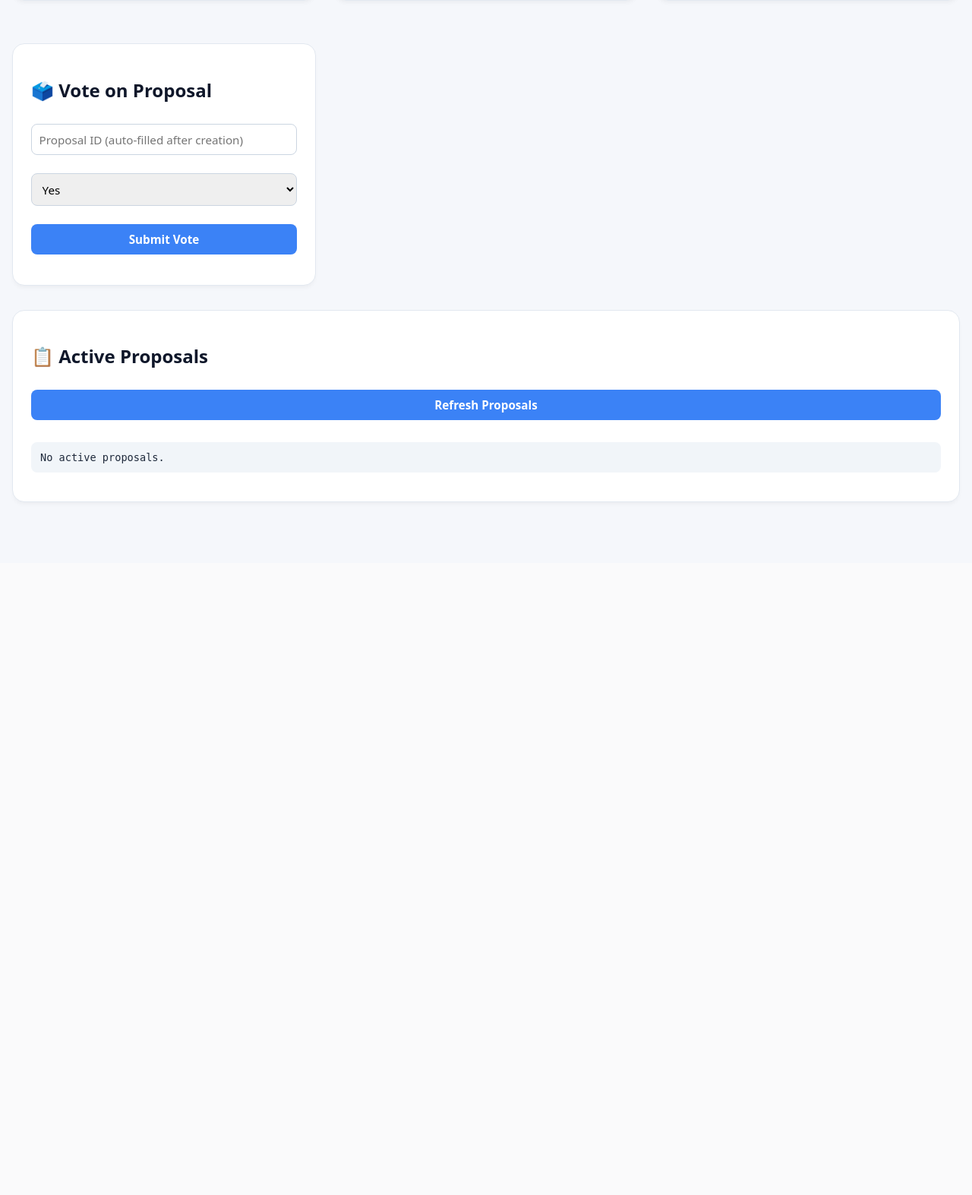
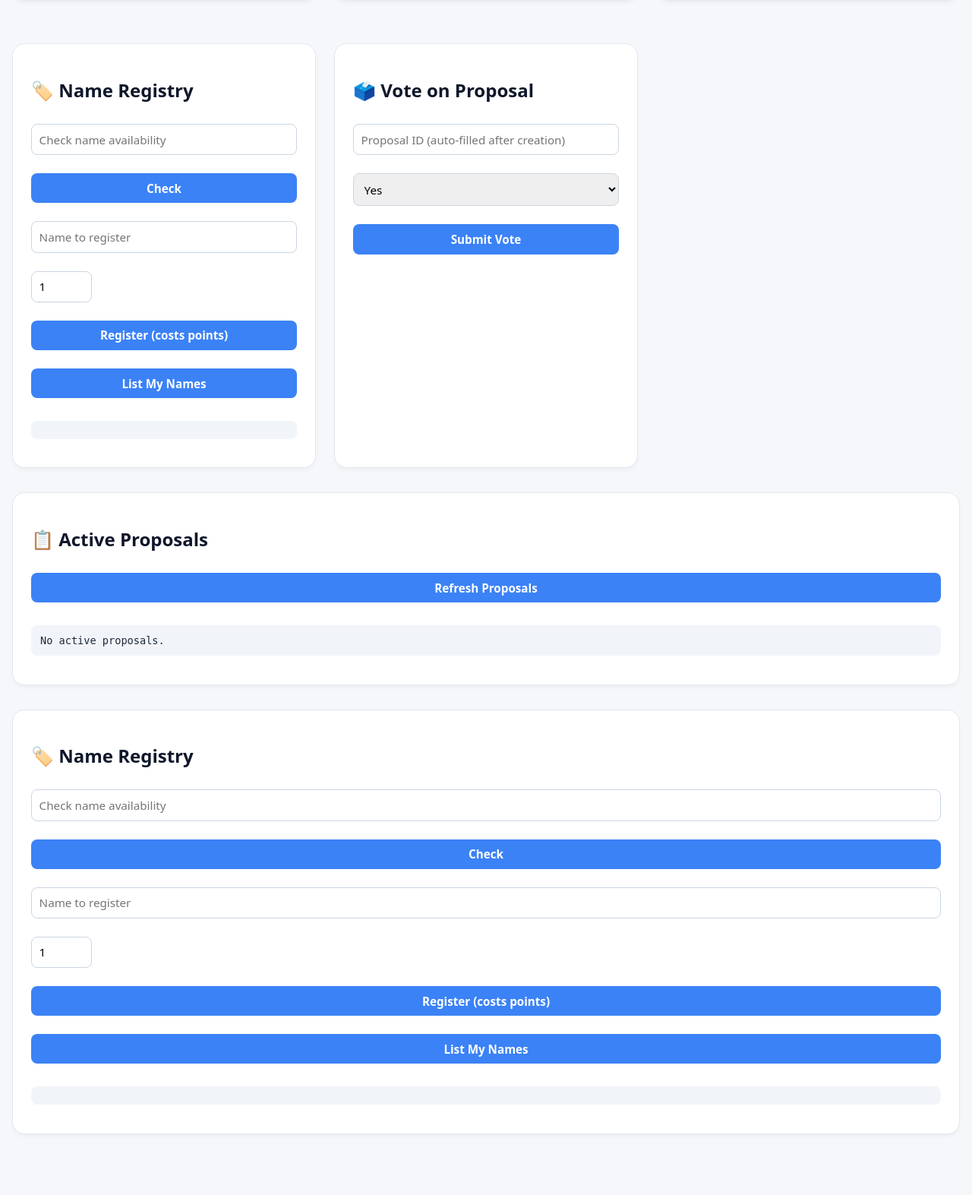
Before and after one commit to ondstreet/dstreet-points, a Flask app: page / in a window 1280 px wide. Shown: the part 773-2346 px from the top of the page at 76% size. Before the commit the page ends 1435 px from the top, so only its background shows below. Run offline with Flask 3, Linux system fonts and the light colour scheme; data comes from the database, SQL or seed files in the repository; data that the repository does not hold is empty.

Commit message:
Update points_dashboard.html

```diff
--- a/templates/points_dashboard.html
+++ b/templates/points_dashboard.html
@@ -122,6 +122,25 @@
         <div id="proposalResult"></div>
     </div>
 
+    <div class="card">
+        <h2>🏷️ Name Registry</h2>
+        <div>
+            <input type="text" id="checkName" placeholder="Check name availability">
+            <button onclick="checkName()">Check</button>
+            <span id="availabilityResult"></span>
+        </div>
+        <div>
+            <input type="text" id="registerName" placeholder="Name to register">
+            <input type="number" id="registerYears" value="1" min="1" max="10" style="width:80px;">
+            <button onclick="registerName()">Register (costs points)</button>
+            <div id="registerResult"></div>
+        </div>
+        <div>
+            <button onclick="listMyNames()">List My Names</button>
+            <pre id="myNamesList"></pre>
+        </div>
+    </div>
+
     <!-- Vote -->
     <div class="card">
         <h2>🗳️ Vote on Proposal</h2>
@@ -142,6 +161,25 @@
 </div>
 
 
+<!-- Name Registry Widget -->
+<div class="card">
+    <h2>🏷️ Name Registry</h2>
+    <div>
+        <input type="text" id="checkName" placeholder="Check name availability">
+        <button onclick="checkName()">Check</button>
+        <span id="availabilityResult"></span>
+    </div>
+    <div>
+        <input type="text" id="registerName" placeholder="Name to register">
+        <input type="number" id="registerYears" value="1" min="1" max="10" style="width:80px;">
+        <button onclick="registerName()">Register (costs points)</button>
+        <div id="registerResult"></div>
+    </div>
+    <div>
+        <button onclick="listMyNames()">List My Names</button>
+        <pre id="myNamesList"></pre>
+    </div>
+</div>
 
 <script>
     const API_BASE = 'http://127.0.0.1:5000/api/points';
@@ -301,6 +339,74 @@
         }, 4000);
     }
 
+
+    async function checkName() {
+        const name = document.getElementById('checkName').value.trim();
+        if (!name) return;
+        const res = await fetch(`/api/points/names/check/${name}`);
+        const data = await res.json();
+        const span = document.getElementById('availabilityResult');
+        if (res.ok && data.available) {
+            span.innerHTML = `✅ Available! Cost: ${data.cost_per_year} points/year`;
+        } else if (res.ok && !data.available) {
+            span.innerHTML = `❌ Taken until ${new Date(data.expires_at).toLocaleDateString()}`;
+        } else {
+            span.innerHTML = `❌ Error: ${data.error}`;
+        }
+    }
+
+    async function registerName() {
+        const userId = getUserId(); // reuse the function that gets the UUID from the input field
+        const name = document.getElementById('registerName').value.trim();
+        const years = parseInt(document.getElementById('registerYears').value);
+        if (!name || !years) return alert('Name and years required');
+        const res = await fetch('/api/points/names/register', {
+            method: 'POST',
+            headers: { 'Content-Type': 'application/json' },
+            body: JSON.stringify({ user_id: userId, name, years })
+        });
+        const data = await res.json();
+        const div = document.getElementById('registerResult');
+        if (res.ok) {
+            div.innerHTML = `<div class="success">✅ Registered "${name}" until ${new Date(data.expires_at).toLocaleDateString()}</div>`;
+            document.getElementById('registerName').value = '';
+            listMyNames();
+            fetchBalance(); // update balance (points deducted)
+        } else {
+            div.innerHTML = `<div class="error">❌ ${data.error}</div>`;
+        }
+    }
+
+    async function listMyNames() {
+        const userId = getUserId();
+        const res = await fetch(`/api/points/names/owned/${userId}`);
+        const names = await res.json();
+        const pre = document.getElementById('myNamesList');
+        if (!names.length) {
+            pre.innerHTML = 'No names registered.';
+            return;
+        }
+        pre.innerHTML = names.map(n => `${n.name} (expires ${new Date(n.expires_at).toLocaleDateString()})`).join('\n');
+    }
+
+
+    async function checkExpiringNames() {
+        const userId = getUserId();
+        const res = await fetch(`/api/points/names/owned/${userId}`);
+        const names = await res.json();
+        const expiring = names.filter(n => {
+            const expires = new Date(n.expires_at);
+            const daysLeft = (expires - new Date()) / (1000 * 3600 * 24);
+            return daysLeft <= 7 && daysLeft > 0;
+        });
+        if (expiring.length) {
+            const banner = document.createElement('div');
+            banner.className = 'card error';
+            banner.innerHTML = `<strong>⚠️ Your name(s) expire soon:</strong> ${expiring.map(n => n.name).join(', ')}. <a href="/community/dashboard">Renew now</a>.`;
+            document.body.prepend(banner);
+        }
+    }
+
     // Load balance and proposals on page load
     window.onload = () => {
         fetchBalance();
```
